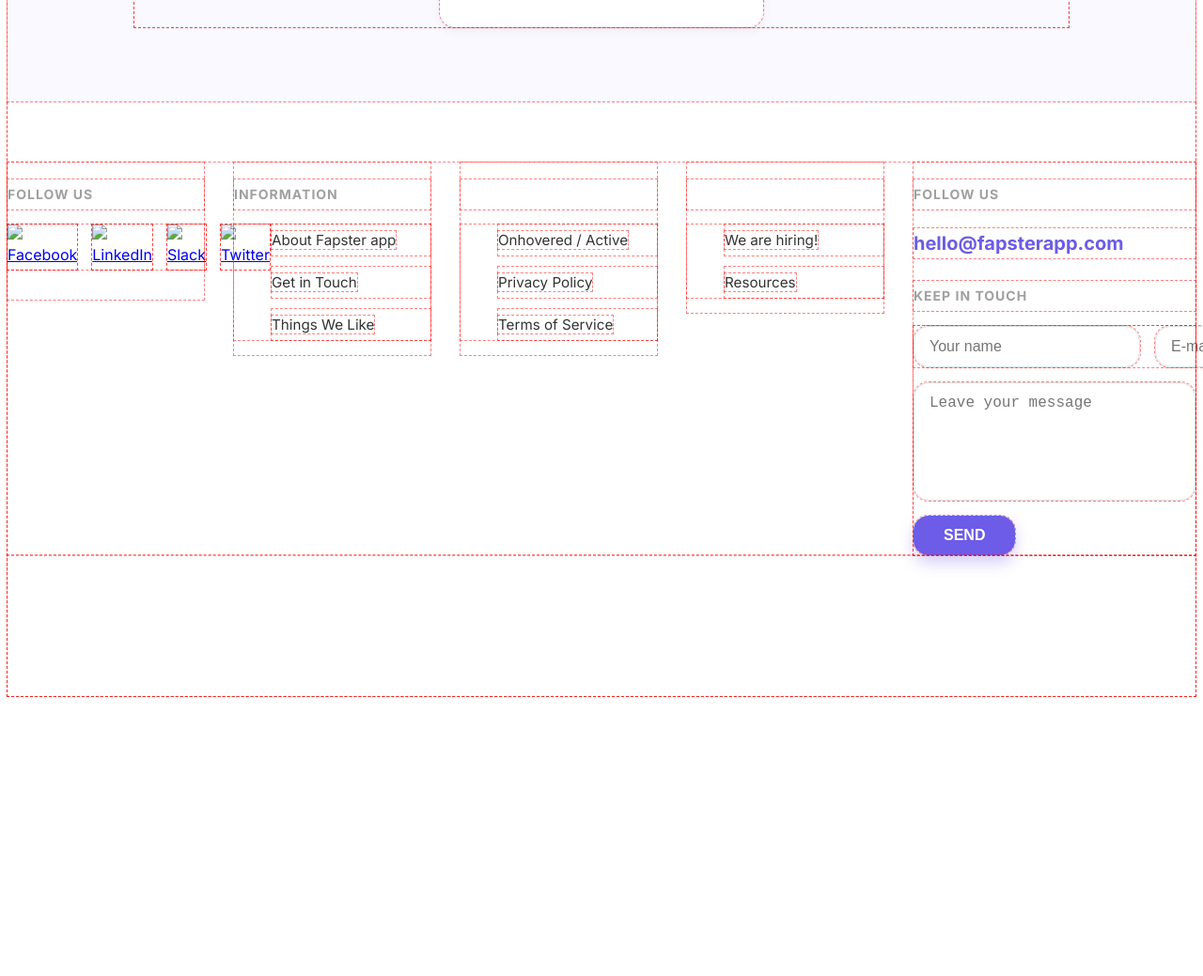
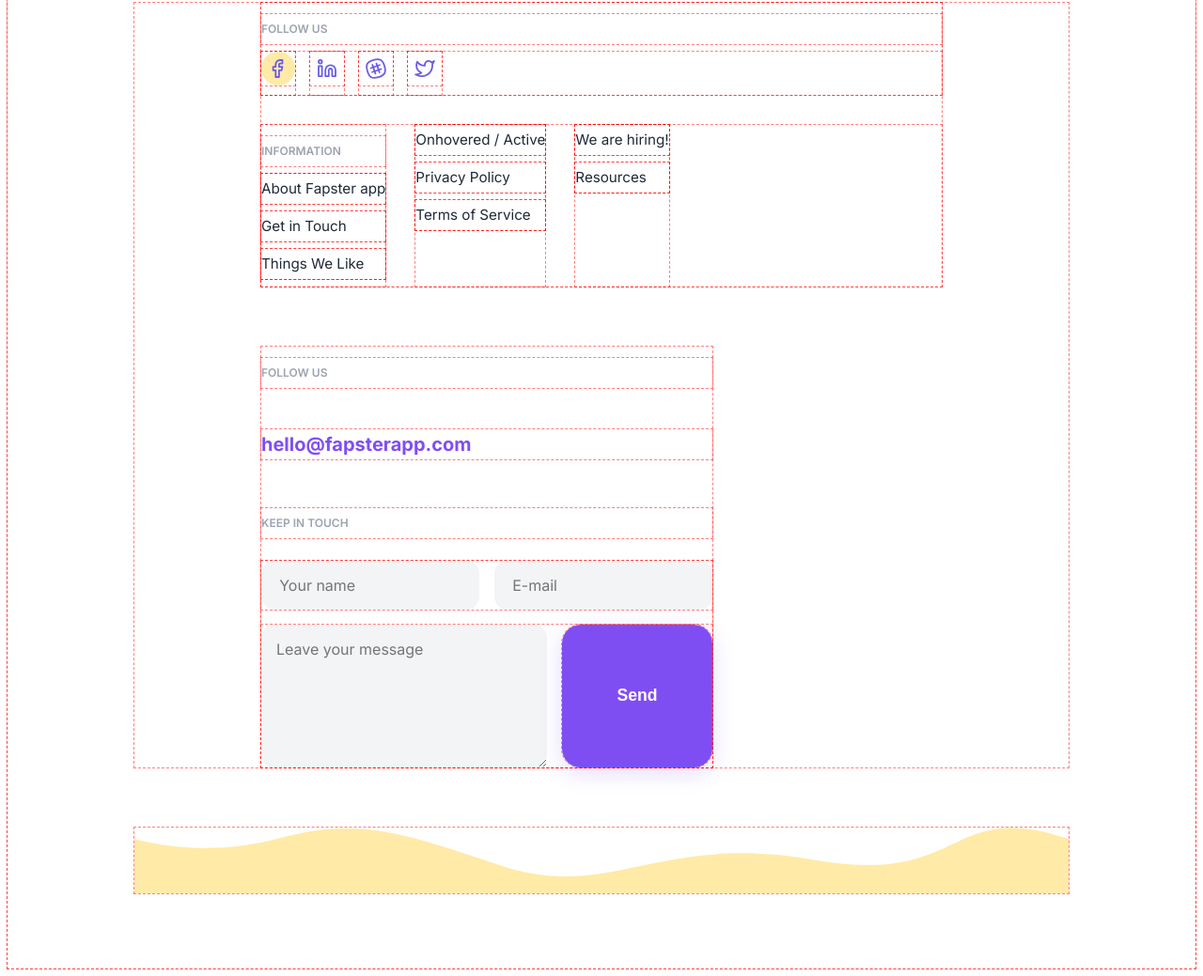
Before and after one commit to hidekisakimoto/INM420SAA_HidekiSakimoto_Assignment1, a website: page public/index.html in a window 1280 px wide. Shown: the part 3614-4653 px from the top of the page at 94% size. Before the commit the page ends 4363 px from the top, so only its background shows below. Drawn offline with Linux system fonts and the light colour scheme.

Commit message:
INM420SAA_HidekiSakimoto_Assignment1

```diff
--- a/public/css/style.css
+++ b/public/css/style.css
@@ -344,8 +344,8 @@ body {
 
 /* Pricing */
 .pricing {
-  padding: 80px 135px;
-  background: #f9f9ff;
+  padding: 0 135px;
+  background: #fff;
   text-align: center;
 }
 
@@ -405,137 +405,191 @@ body {
   margin-bottom: 0.5rem;
 }
 
-.pricing-card best button {
-  font-family: Inter;
-  font-weight: 700;
-  font-size: 24px;
-  line-height: 36px;
-  letter-spacing: 0.25px;
-  text-align: center;
-  vertical-align: middle;
-  padding: 8px 16px;
-  border-radius: 16px;
+.pricing-card button {
+  background: #7c3aed;
+  color: #fff;
+  padding: 0.75rem;
+  width: 100%;
   border: none;
-  color: #fff;
-  background-color: #6C5CE7;
-}
-
-.pricing-card button {
-  font-family: Inter;
-  font-weight: 700;
-  font-size: 24px;
-  line-height: 36px;
-  letter-spacing: 0.25px;
-  text-align: center;
-  vertical-align: middle;
-  padding: 8px 16px;
-  border-radius: 16px;
-  border: none;
-  color: #fff;
-  background-color: #6C5CE7;
+  border-radius: 8px;
+  cursor: pointer;
 }
 
 /* Footer */
-/* Footer */
-.site-footer {
-  background: #fff;
+.footer {
+  background-color: #fff;
   position: relative;
-  padding-top: 4rem;
+  overflow: hidden;
+  box-sizing: border-box;
+  width: 100%;
+  padding: 80px 135px;
 }
 
-.footer-top {
-  display: grid;
-  grid-template-columns: repeat(auto-fit, minmax(180px, 1fr)) 300px;
-  gap: 2rem;
-  align-items: start;
+.footer-inner {
+  max-width: 1200px;
+  padding: 0 135px;
+  display: flex;
+  justify-content: space-between;
+  gap: 4rem;
+  flex-wrap: wrap;
+  align-items: flex-start;
 }
 
-/* Section headings */
-.site-footer h4 {
-  font-size: 0.875rem;
-  font-weight: 700;
-  letter-spacing: 1px;
-  color: #A0A0A0;
-  margin-bottom: 1rem;
-  text-transform: uppercase;
+.footer-left {
+  flex: 1.2;
+  min-width: 280px;
+  display: flex;
+  flex-direction: column;
+  gap: 2rem;
 }
 
-/* Social icons row */
-.social-icons {
-  display: flex;
-  gap: 1rem;
-  margin-bottom: 2rem;
-}
-.social-icons a img {
-  width: 32px; height: 32px;
-}
-
-/* Links list */
-.footer-group ul {
-  list-style: none;
-}
-.footer-group ul li {
-  margin-bottom: 0.75rem;
-}
-.footer-group ul li a {
-  text-decoration: none;
-  color: #333;
-  font-size: 0.95rem;
-  transition: color .2s;
-}
-.footer-group ul li a:hover {
-  color: #6C5CE7;
-}
-
-/* Contact column */
-.footer-form .contact-email {
-  font-size: 1.25rem;
-  font-weight: 700;
-  color: #6C5CE7;
-  margin-bottom: 1.5rem;
-}
-
-/* Form styles */
-.footer-form form {
+.footer-right {
+  flex: 1;
+  max-width: 480px;
   display: flex;
   flex-direction: column;
   gap: 1rem;
 }
-.footer-form .input-row {
+
+.social-icons {
   display: flex;
   gap: 1rem;
 }
-.footer-form input,
-.footer-form textarea {
-  flex: 1;
-  padding: 0.75rem 1rem;
-  border: 1px solid #E0E0E0;
-  border-radius: 16px;
-  font-size: 1rem;
-}
-.footer-form textarea {
-  resize: none;
-  min-height: 100px;
-}
-.footer-form button {
-  background: #6C5CE7;
-  color: #fff;
-  font-size: 1rem;
-  font-weight: 700;
-  border: none;
-  padding: 0.75rem 2rem;
-  border-radius: 16px;
-  cursor: pointer;
-  align-self: flex-start;
-  box-shadow: 0 8px 16px rgba(108,92,231,0.3);
+
+.social-icons a img {
+  height: 36px;
+  transition: transform 0.3s;
 }
 
-/* Wave */
-.footer-wave {
-  height: 150px;
-  background: url('assets/images/wave.svg') bottom/cover no-repeat;
+.social-icons a:hover img {
+  transform: scale(1.1);
 }
 
+.links {
+  display: flex;
+  gap: 2rem;
+  flex-wrap: wrap;
+}
+
+.links ul {
+  list-style: none;
+  padding: 0;
+  margin: 0;
+}
+
+.links a {
+  color: #1f2937;
+  text-decoration: none;
+  display: block;
+  margin-bottom: 0.5rem;
+  font-size: 0.95rem;
+}
+
+.links a:hover {
+  color: #7f4ef3;
+}
+
+.footer-label {
+  text-transform: uppercase;
+  font-size: 0.75rem;
+  color: #9ca3af;
+  font-weight: 600;
+  margin-bottom: 0.5rem;
+}
+
+.footer-email {
+  font-weight: 700;
+  font-size: 1.25rem;
+  color: #7f4ef3;
+  margin-bottom: 1.5rem;
+}
+
+/* Form Styles */
+.contact-form {
+  display: flex;
+  flex-direction: column;
+  gap: 1rem;
+}
+
+.input-row {
+  display: flex;
+  gap: 1rem;
+  flex-wrap: nowrap;
+}
+
+.input-row input {
+  flex: 1;
+  padding: 1rem 1.2rem;
+  border: none;
+  background-color: #f3f4f6;
+  border-radius: 14px;
+  font-family: inherit;
+  font-size: 1rem;
+  color: #1f2937;
+  outline: none;
+  min-width: 0;
+}
+
+.textarea-row {
+  display: flex;
+  gap: 1rem;
+  align-items: stretch;
+  flex-wrap: nowrap;
+}
+
+.textarea-row textarea {
+  flex: 1;
+  min-height: 120px;
+  background-color: #f3f4f6;
+  border: none;
+  border-radius: 14px;
+  padding: 1rem;
+  font-size: 1rem;
+  font-family: inherit;
+  resize: vertical;
+  color: #4b5563;
+  outline: none;
+}
+
+.textarea-row button {
+  width: 160px;
+  flex-shrink: 0;
+  align-self: stretch;
+  display: flex;
+  align-items: center;
+  justify-content: center;
+  background-color: #7f4ef3;
+  color: white;
+  border: none;
+  padding: 1rem;
+  border-radius: 20px;
+  font-weight: 700;
+  font-size: 1.1rem;
+  box-shadow: 0 6px 24px rgba(127, 78, 243, 0.2);
+}
+
+.textarea-row button:hover {
+  background-color: #6d3fe1;
+  transform: translateY(-2px);
+}
+
+/* WAVE IMAGE */
+.footer-wave-wrapper {
+  width: 100%;
+  margin-top: 4rem;
+  line-height: 0;
+  overflow: hidden;
+  position: relative;
+}
+
+.footer-wave {
+  display: block;
+  width: 100%;
+  height: auto;
+  object-fit: cover;
+  margin: 0;
+  padding: 0;
+}
 
 @media (max-width: 768px) {
   .navbar .menu {
--- a/public/index.html
+++ b/public/index.html
@@ -145,61 +145,70 @@ gaps between your layouts, templates and developers to empower all involved.</p>
     </div>
   </section>
 
-  <footer class="site-footer">
-  <div class="container footer-top">
-    <!-- Left column group -->
-    <div class="footer-group">
-      <h4>FOLLOW US</h4>
+  <!-- Footer -->
+<footer class="footer">
+  <div class="footer-inner">
+    <!-- Left side -->
+    <div class="footer-left">
+      <div class="social">
+        <p class="footer-label">Follow us</p>
         <div class="social-icons">
-        <a href="#"><img src="assets/icons/facebook.svg" alt="Facebook"></a>
-        <a href="#"><img src="assets/icons/linkedin.svg" alt="LinkedIn"></a>
-        <a href="#"><img src="assets/icons/slack.svg" alt="Slack"></a>
-        <a href="#"><img src="assets/icons/twitter.svg" alt="Twitter"></a>
+          <a href="#"><img src="/assets/images/icon-facebook.svg" alt="Facebook" /></a>
+          <a href="#"><img src="/assets/images/icon-linkedin.svg" alt="LinkedIn" /></a>
+          <a href="#"><img src="/assets/images/icon-slack.svg" alt="Slack" /></a>
+          <a href="#"><img src="/assets/images/icon-twitter.svg" alt="Twitter" /></a>
         </div>
       </div>
 
-    <!-- Middle columns -->
-    <div class="footer-group">
-      <h4>INFORMATION</h4>
+      <div class="links">
+        <div>
+          <p class="footer-label">Information</p>
           <ul>
             <li><a href="#">About Fapster app</a></li>
             <li><a href="#">Get in Touch</a></li>
             <li><a href="#">Things We Like</a></li>
           </ul>
         </div>
-    <div class="footer-group">
-      <h4>&nbsp;</h4> <!-- visually blank to line up -->
+        <div>
           <ul>
             <li><a href="#">Onhovered / Active</a></li>
             <li><a href="#">Privacy Policy</a></li>
             <li><a href="#">Terms of Service</a></li>
           </ul>
         </div>
-    <div class="footer-group">
-      <h4>&nbsp;</h4>
+        <div>
           <ul>
             <li><a href="#">We are hiring!</a></li>
             <li><a href="#">Resources</a></li>
           </ul>
         </div>
+      </div>
+    </div>
 
-    <!-- Right column group -->
-    <div class="footer-group footer-form">
-      <h4>FOLLOW US</h4>
-      <p class="contact-email">hello@fapsterapp.com</p>
-      <h4>KEEP IN TOUCH</h4>
-      <form>
+    <!-- Right side -->
+    <div class="footer-right">
+      <p class="footer-label">Follow us</p>
+      <p class="footer-email">hello@fapsterapp.com</p>
+
+      <p class="footer-label">Keep in touch</p>
+      <form class="contact-form">
         <div class="input-row">
-          <input type="text" placeholder="Your name">
-          <input type="email" placeholder="E-mail">
+          <input type="text" placeholder="Your name" />
+          <input type="email" placeholder="E-mail" />
         </div>
+        <div class="textarea-row">
           <textarea placeholder="Leave your message"></textarea>
-        <button type="submit">SEND</button>
+          <button type="submit">Send</button>
+        </div>
       </form>
     </div>
   </div>
-  <!-- Optional wave graphic at very bottom -->
-  <div class="footer-wave"></div>
+
+  <!-- Wave Image -->
+  <div class="footer-wave-wrapper">
+    <img src="assets/images/wave.svg" alt="Wave" class="footer-wave" />
+  </div>
 </footer>
+
 </body>
 </html>
```
Also changed, not shown: public/assets/images/icon-facebook.svg (added), public/assets/images/icon-linkedin.svg (added), public/assets/images/icon-slack.svg (added), public/assets/images/icon-twitter.svg (added). Lines whose indentation alone changed are shown as unchanged.
